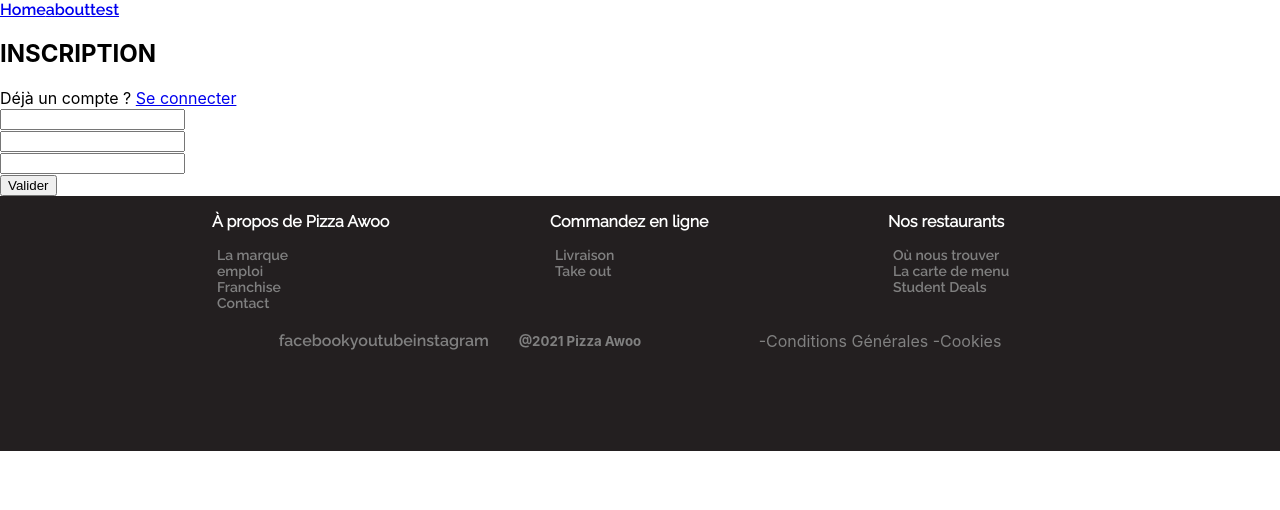
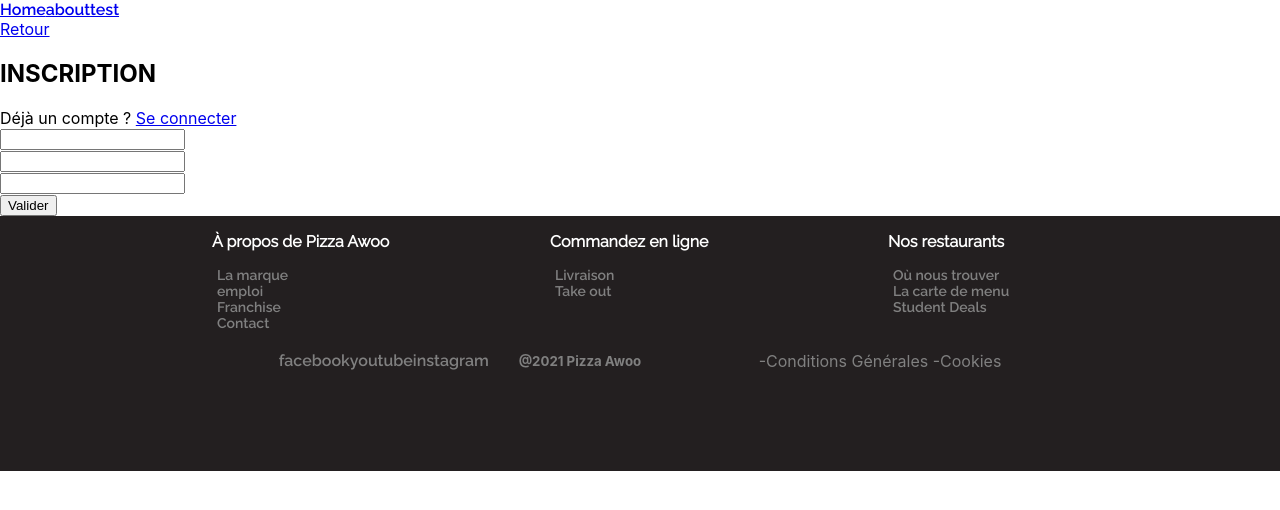
Before and after one commit to LockyBounty/pizzaawoofinal, a React (Create React App) app: page /subscription in a window 1280 px wide. Shown: the top 510 px of the page. Built offline with nearby package versions, Linux system fonts and the light colour scheme.

Commit message:
added - return link

```diff
--- a/src/pages/Landpage.tsx
+++ b/src/pages/Landpage.tsx
@@ -5,7 +5,7 @@ const LandPage = () => (
       <div className="landpage-main-top">
         <h3>logo</h3>
         <div className="landpage-main-top-right">
-          <div>connexion</div>
+          <div><a href="./Login">connexion</a></div>
           <div>ENG/FR</div>
         </div>
       </div>
--- a/src/pages/Login.tsx
+++ b/src/pages/Login.tsx
@@ -1,6 +1,7 @@
 const Login = () => (
 
 <div>
+    <div><a href="/">Retour</a></div>
     <h2>CONNEXION</h2>
     Pas de compte ? <a href="./Subscription">S'inscrire</a>
     <form onSubmit={handleSubmit} method="post" name="login1">
--- a/src/pages/Subscription.tsx
+++ b/src/pages/Subscription.tsx
@@ -1,6 +1,7 @@
 const Subscription = () => (
 
 <div>
+    <div><a href="/">Retour</a></div>
     <h2>INSCRIPTION</h2>
     Déjà un compte ? <a href="./Login">Se connecter</a>
     <form onSubmit={handleSubmit} method="post" name="login1">
```
